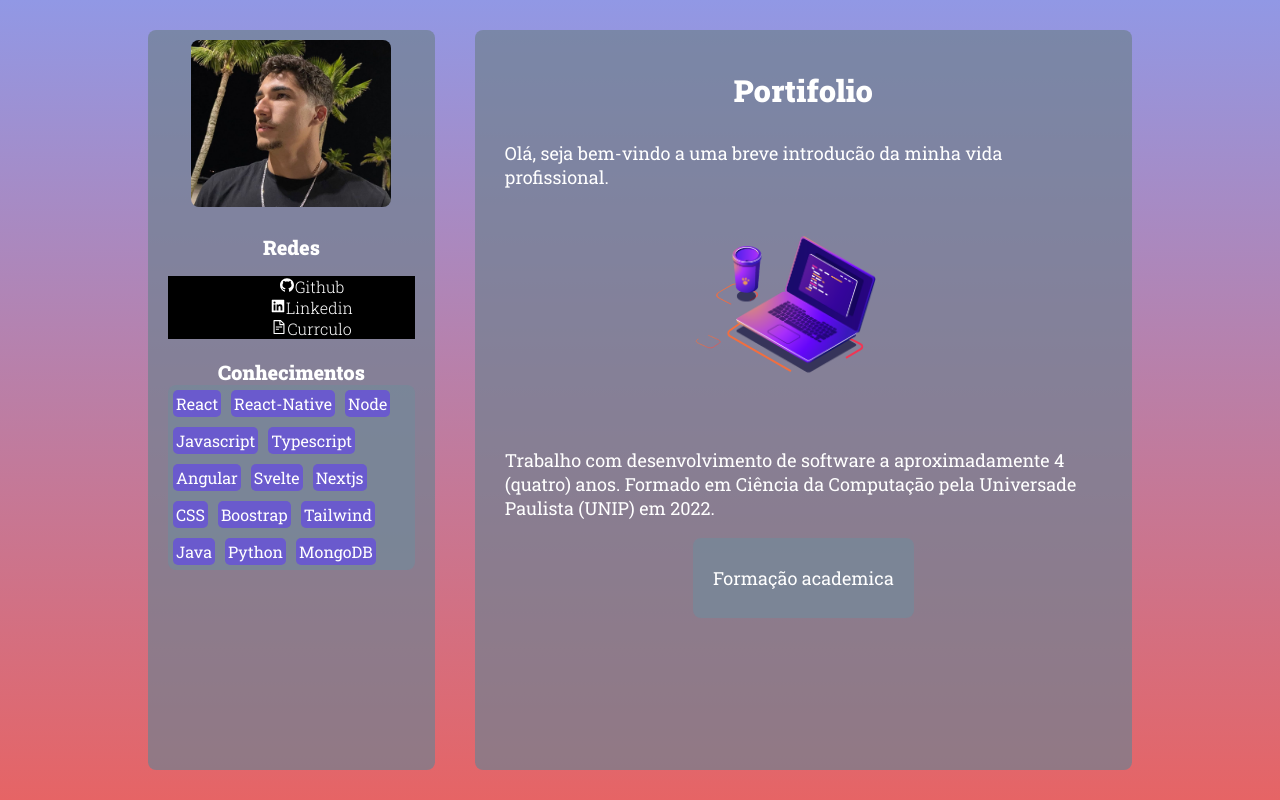
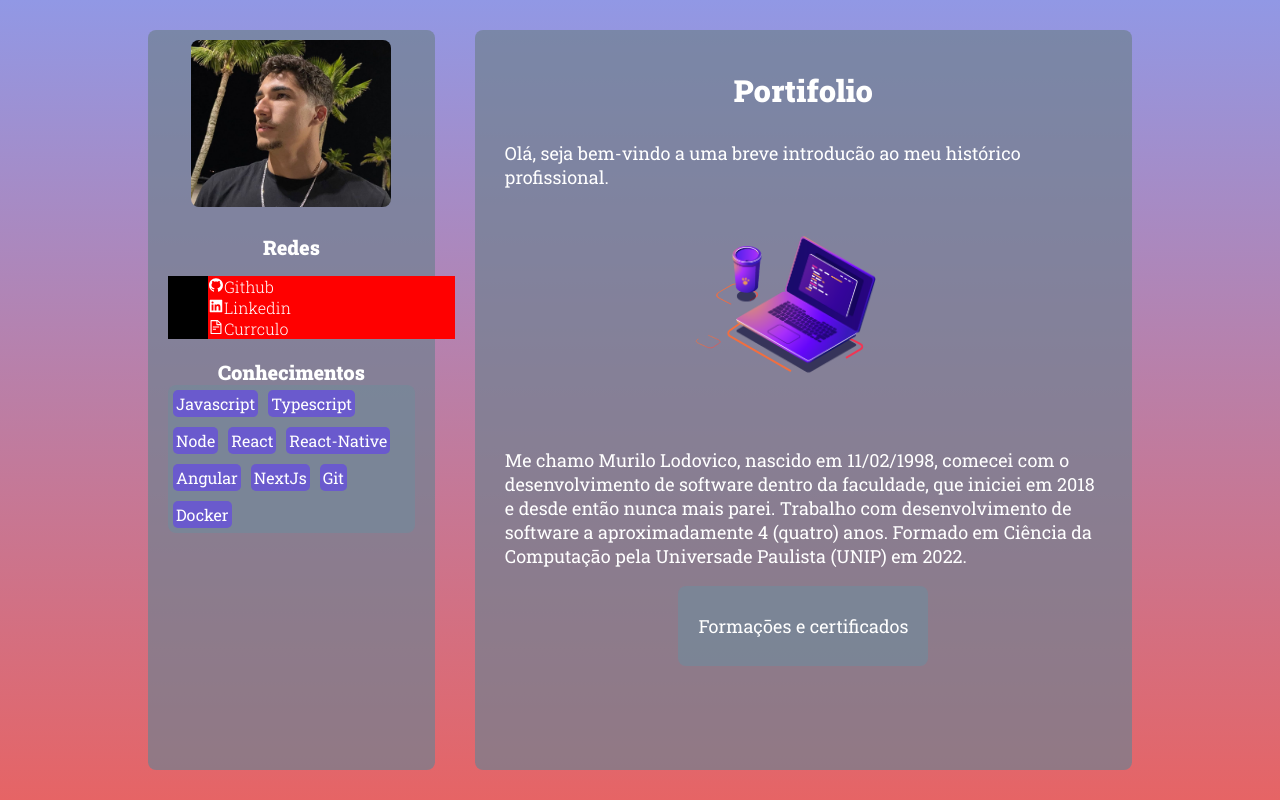
Before and after one commit to Mlodovico/Mlodovico.github.io, a React (Create React App) app: page / in a window 1280 px wide. Built offline with nearby package versions, Linux system fonts and the light colour scheme.

Commit message:
feat: editing styles

```diff
--- a/src/App.css
+++ b/src/App.css
@@ -37,12 +37,21 @@
 
 
 .list {
+  width: 100%;
   list-style-type: none;
+  wrap: flex-start;
 
-  display: column;
   font-size: 16px;
   font-weight: 300;
   background: black;
+}
+
+.list li {
+  width: 100%;
+  display: flex;
+  align-items: flex-start;
+  justify-content: flex-start;
+  background: red;
 }
 
 .list a {
@@ -98,7 +107,7 @@
 
 .knowledge p:hover {
   transition-duration: 3s;
-  background: rgba(0,0,0);
+  background: #e66465;
 
 }
 
--- a/src/App.jsx
+++ b/src/App.jsx
@@ -54,20 +54,15 @@ function App() {
 
             <h4 className="title">Conhecimentos</h4>
             <div className="knowledge">
+              <p>Javascript</p>
+              <p>Typescript</p>
+              <p>Node</p>
               <p>React</p>
               <p>React-Native</p>
-              <p>Node</p>
-              <p>Javascript</p>
-              <p>Typescript</p>
               <p>Angular</p>
-              <p>Svelte</p>
-              <p>Nextjs</p>
-              <p>CSS</p>
-              <p>Boostrap</p>
-              <p>Tailwind</p>
-              <p>Java</p>
-              <p>Python</p>
-              <p>MongoDB</p>
+              <p>NextJs</p>
+              <p>Git</p>
+              <p>Docker</p>
             </div>
           </div>
         </div>
@@ -87,21 +82,23 @@ function App() {
           <div>
             <h3 className="title-body">Portifolio</h3>
             <p>
-              Olá, seja bem-vindo a uma breve introducão da minha vida
+              Olá, seja bem-vindo a uma breve introducão ao meu histórico
               profissional.
             </p>
 
             <Player src={develop1} className="player" loop autoplay />
 
             <p>
-              Trabalho com desenvolvimento de software a aproximadamente 4
-              (quatro) anos. Formado em Ciência da Computaçāo pela Universade
-              Paulista (UNIP) em 2022.
+              Me chamo Murilo Lodovico, nascido em 11/02/1998, comecei com o
+              desenvolvimento de software dentro da faculdade, que iniciei em
+              2018 e desde então nunca mais parei. Trabalho com desenvolvimento
+              de software a aproximadamente 4 (quatro) anos. Formado em Ciência
+              da Computaçāo pela Universade Paulista (UNIP) em 2022.
             </p>
 
             <div className="certificacion-container">
               <div className="card">
-                <p>Formação academica</p>
+                <p>Formaçōes e certificados</p>
               </div>
             </div>
           </div>
```
